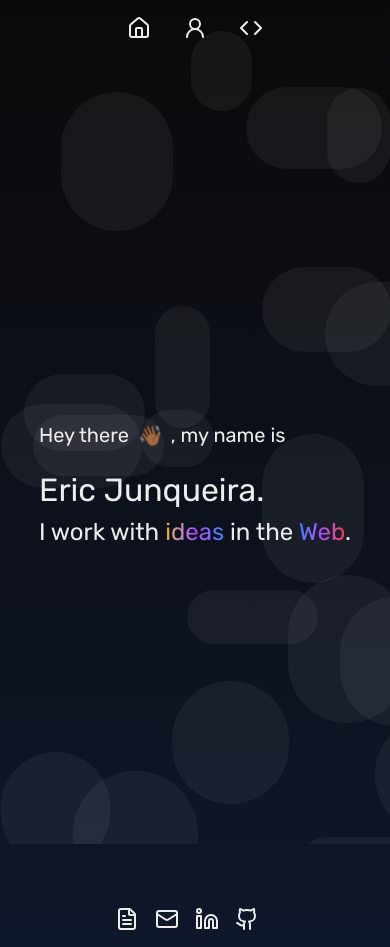
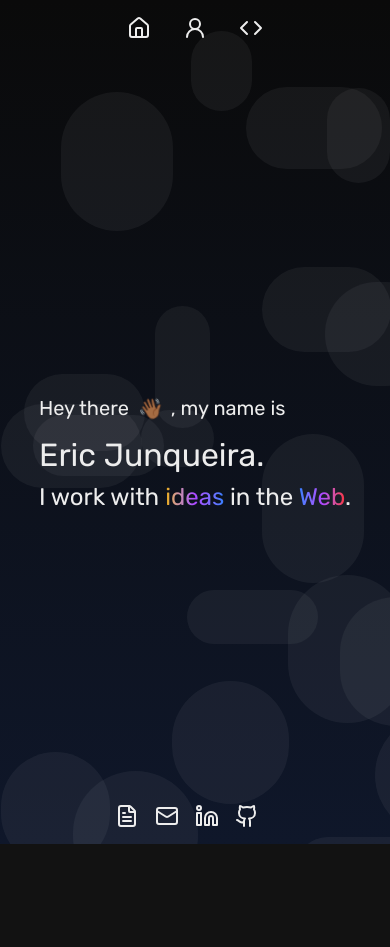
Before and after one commit to ericiannj/new-port, a Next.js app: page / in a window 390 px wide. After the commit the page ends 844 px from the top, so only its background shows below. Built offline with nearby package versions, Linux system fonts and the light colour scheme.

Commit message:
fix(layout): home viewport height on mobile and flex chain for vertical centering

```diff
--- a/src/app/_components/ContactsContainer.tsx
+++ b/src/app/_components/ContactsContainer.tsx
@@ -12,12 +12,12 @@ import { useState } from 'react';
 const ContactsContainer = () => {
   return (
     <motion.div
-      className="left-16 md:fixed md:bottom-0"
+      className="pointer-events-none fixed right-0 bottom-0 left-0 z-40 md:right-auto md:left-16 md:w-auto"
       initial={{ opacity: 0, y: 50 }}
       animate={{ opacity: 1, y: 0 }}
       transition={{ duration: 0.5 }}
     >
-      <div className="mb-4 flex justify-center space-x-4 md:mb-0 md:flex-col md:items-center md:justify-end md:space-y-4 md:space-x-0">
+      <div className="pointer-events-auto flex justify-center space-x-4 pb-[max(1rem,env(safe-area-inset-bottom))] md:mb-0 md:flex-col md:items-center md:justify-end md:space-y-4 md:space-x-0 md:pb-0">
         <ContactIcon
           href="/resume.pdf"
           icon={<Icons.resume />}
--- a/src/app/_components/TransitionWrapper.tsx
+++ b/src/app/_components/TransitionWrapper.tsx
@@ -26,7 +26,11 @@ export default function TransitionWrapper({
           <HomeTransition onEnd={handleEndTransition} />
         </div>
       )}
-      <div className={showTransition ? 'intro-playing' : ''}>{children}</div>
+      <div
+        className={`flex min-h-0 w-full flex-1 flex-col ${showTransition ? 'intro-playing' : ''}`}
+      >
+        {children}
+      </div>
     </>
   );
 }
--- a/src/app/_components/WelcomeContainer.tsx
+++ b/src/app/_components/WelcomeContainer.tsx
@@ -1,7 +1,7 @@
 const WelcomeContainer = () => {
   return (
     <div className="animate-slide-in-down flex flex-col justify-center">
-      <p className="text-fluid-2xl mb-4">
+      <p className="text-fluid-2xl mb-2 md:mb-4">
         Hey there{''}
         <span className="animate-wave mr-1 ml-2 inline-block">👋🏾</span> , my
         name is
--- a/src/app/layout.tsx
+++ b/src/app/layout.tsx
@@ -48,12 +48,12 @@ export default function RootLayout({
   return (
     <html lang="en">
       <body className={`${rubik.className} h-full antialiased`}>
-        <div>
+        <div className="relative flex min-h-dvh flex-col">
           <LazyAnimatedBackground />
           <TransitionWrapper>
             <>
               <Navbar />
-              {children}
+              <div className="flex min-h-0 w-full flex-1 flex-col">{children}</div>
               <ContactsContainer />
             </>
           </TransitionWrapper>
--- a/src/app/page.tsx
+++ b/src/app/page.tsx
@@ -2,7 +2,7 @@ import WelcomeContainer from './_components/WelcomeContainer';
 
 export default function Home() {
   return (
-    <div className="flex min-h-screen flex-row items-center justify-center">
+    <div className="flex min-h-0 flex-1 flex-row items-center justify-center px-4">
       <WelcomeContainer />
     </div>
   );
```
